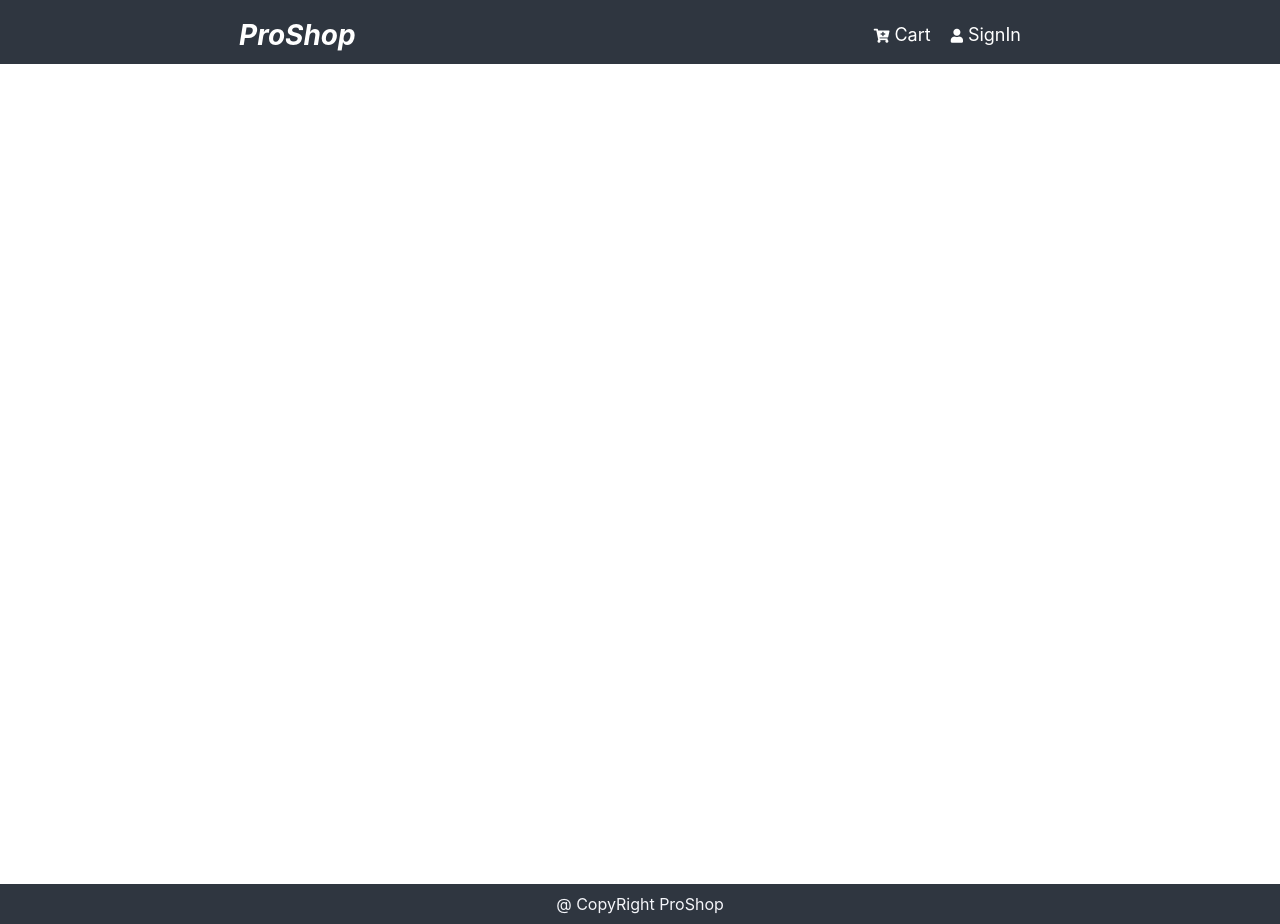
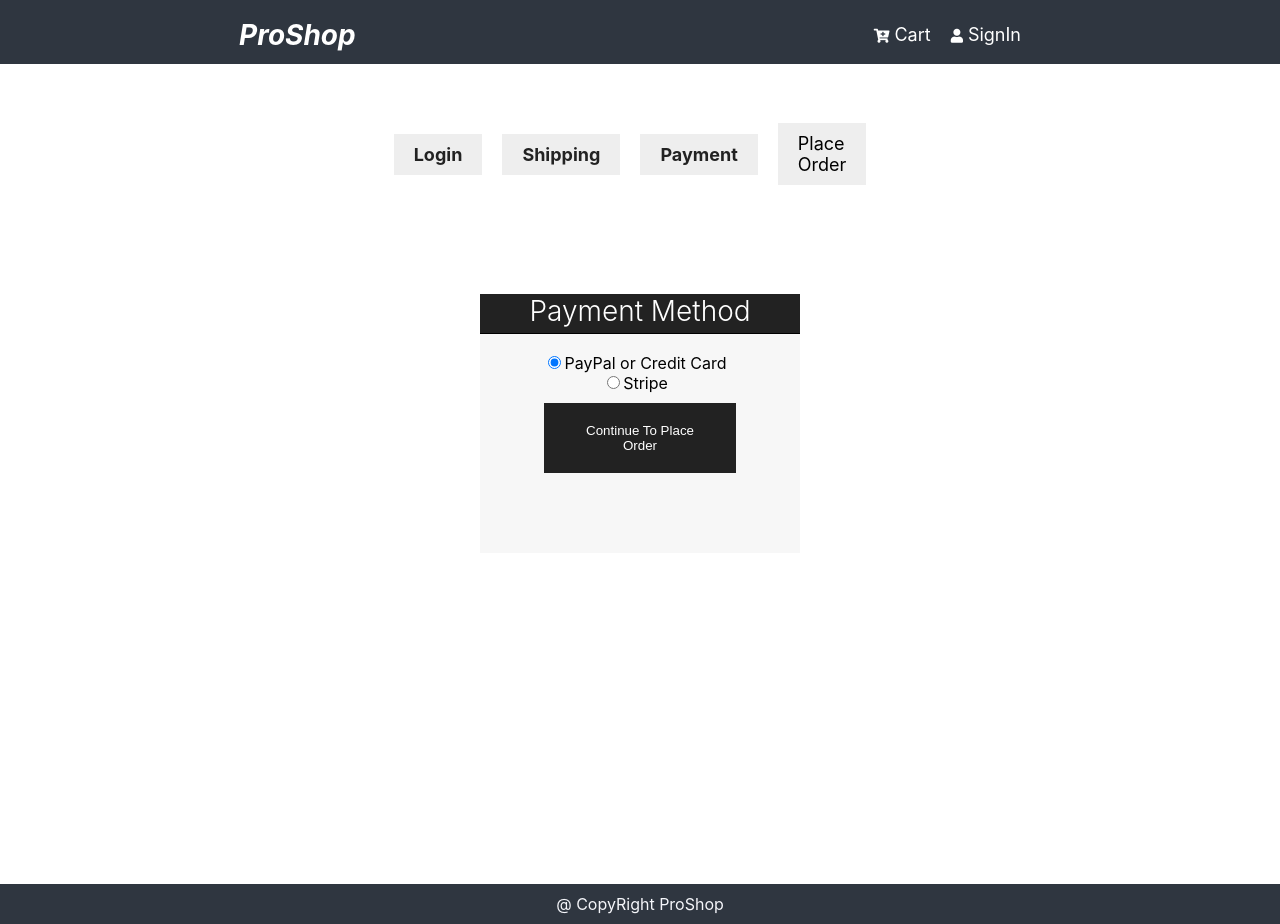
Before and after one commit to hyderly/mern-ecommerce, a React (Create React App) app in the folder frontend/: page /payment in a window 1280 px wide. Built offline with nearby package versions, Linux system fonts and the light colour scheme; the HTML template or start-up script is replaced by a standard one.

Commit message:
payment screen continue...

```diff
--- a/frontend/src/App.js
+++ b/frontend/src/App.js
@@ -10,6 +10,7 @@ import LoginPage from "./pages/Login/login.component";
 import RegisterPage from "./pages/Register/register.component";
 import ProfilePage from "./pages/Profile/profile.component";
 import ShippingPage from "./pages/Shipping/shipping.component";
+import PaymentPage from "./pages/Payment/payment.component";
 
 const App = () => {
   return (
@@ -24,6 +25,7 @@ const App = () => {
           <Route path="/register" component={RegisterPage} />
           <Route path="/profile" component={ProfilePage} />
           <Route path="/shipping" component={ShippingPage} />
+          <Route path="/payment" component={PaymentPage} />
         </main>
       </Switch>
       <Footer />
--- a/frontend/src/components/CheckoutStepper/checkoutStepper.component.js
+++ b/frontend/src/components/CheckoutStepper/checkoutStepper.component.js
@@ -7,12 +7,12 @@ const CheckOutStepper = ({ step1, step2, step3, step4 }) => {
     <div className="stepper-box">
       <div className="stepper-item">
         {step1 ? (
-          <Link to="/signin" className="stepper-link">
-            SignIn
+          <Link to="/login" className="stepper-link">
+            Login
           </Link>
         ) : (
-          <Link to="/signin" className="stepper-link-disable">
-            SignIn
+          <Link to="/login" className="stepper-link-disable">
+            Login
           </Link>
         )}
       </div>
--- a/frontend/src/components/CheckoutStepper/checkoutStepper.styles.css
+++ b/frontend/src/components/CheckoutStepper/checkoutStepper.styles.css
@@ -17,7 +17,6 @@
 .stepper-link {
   color: #222;
   font-weight: bold;
-  background-color: ;
 }
 
 .stepper-link-disable {
--- a/frontend/src/index.css
+++ b/frontend/src/index.css
@@ -62,6 +62,7 @@ blue-2: #487eb0; */
   letter-spacing: 3px;
 }
 
+
 .form-group input {
   margin-top: 5px;
   font-size: 16px;
--- /dev/null
+++ b/frontend/src/pages/Payment/payment.component.js
@@ -0,0 +1,55 @@
+import React, { useState } from "react";
+import { useDispatch, useSelector } from "react-redux";
+
+import CheckOutStepper from "../../components/CheckoutStepper/checkoutStepper.component";
+
+const PaymentPage = ({ history }) => {
+  const [paymentMethod, setPaymentMethod] = useState("PayPal");
+
+  const dispatch = useDispatch();
+
+  const submitHandler = e => {
+    //   e.preventDefault();
+    //   dispatch(saveShippingAddress({ address, city, postalCode, country }));
+    history.push("/placeorder");
+  };
+
+  return (
+    <>
+      <CheckOutStepper step1 step2 step3 />
+      <form className="form" onSubmit={submitHandler}>
+        <h1 className="form-title">Payment Method</h1>
+        <div className="form-box">
+          <div className="form-group-radio">
+            <input
+              onChange={e => setPaymentMethod(e.target.value)}
+              id="PayPal"
+              name="paymentmethod"
+              type="radio"
+              value={paymentMethod}
+              checked
+            />
+            <label htmlFor="PayPal">PayPal or Credit Card</label>
+          </div>
+          <div className="form-group-radio">
+            <input
+              onChange={e => setPaymentMethod(e.target.value)}
+              id="Stripe"
+              name="paymentmethod"
+              type="radio"
+              value={paymentMethod}
+            />
+            <label htmlFor="PayPal">Stripe</label>
+          </div>
+          <div className="form-group">
+            <button type="submit" className="form-btn">
+              Continue To Place Order
+            </button>
+          </div>
+        </div>
+      </form>
+    </>
+  );
+};
+
+export default PaymentPage;
```
Also changed, not shown: frontend/src/pages/Shipping/shipping.styles.css (deleted), 1 other file (tests, documents, lock files or other folders).
